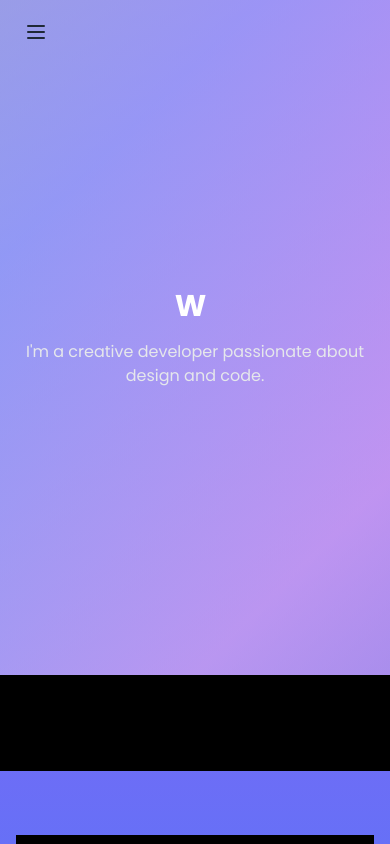
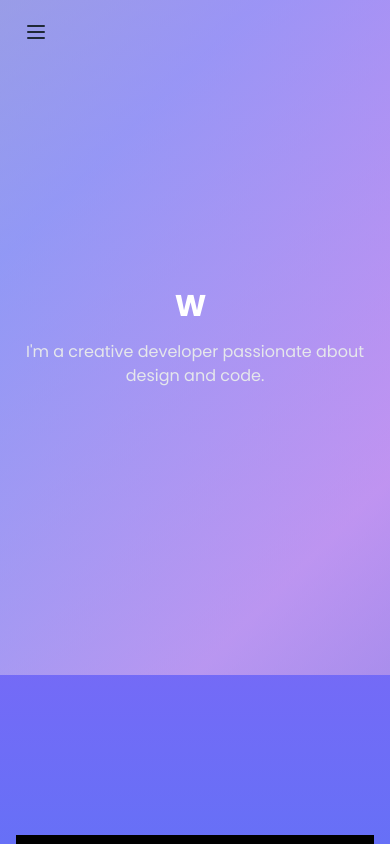
Before and after one commit to DeanYtest/design-showcase, a Next.js app: page / in a window 390 px wide. Shown: the top 844 px of the page. Built offline with nearby package versions, Linux system fonts and the light colour scheme.

Commit message:
fix:RWD10

```diff
--- a/app/page.tsx
+++ b/app/page.tsx
@@ -22,7 +22,6 @@ export default function HomePage() {
   return (
     <div
       className={`flex flex-col min-h-screen ${
-        // 全页渐变背景（手机）或白底黑字（桌机）
         isMobile
           ? 'bg-gradient-to-b from-purple-500 to-blue-500 text-white'
           : 'bg-white text-black'
--- a/components/HomeCarousel.tsx
+++ b/components/HomeCarousel.tsx
@@ -14,7 +14,7 @@ const categories = [
 
 export default function HomeCarousel() {
   return (
-    <section className="bg-black py-12">
+    <section className="py-12 bg-transparent md:bg-black md:text-white">
       <div className="container mx-auto px-4 sm:px-6 lg:px-8">
         {/* 橫向滑動 + scroll-snap：手機手指滑動、桌機滑鼠拖曳 */}
         <div className="flex gap-4 overflow-x-auto scroll-smooth scrollbar-hide snap-x snap-mandatory">
```
